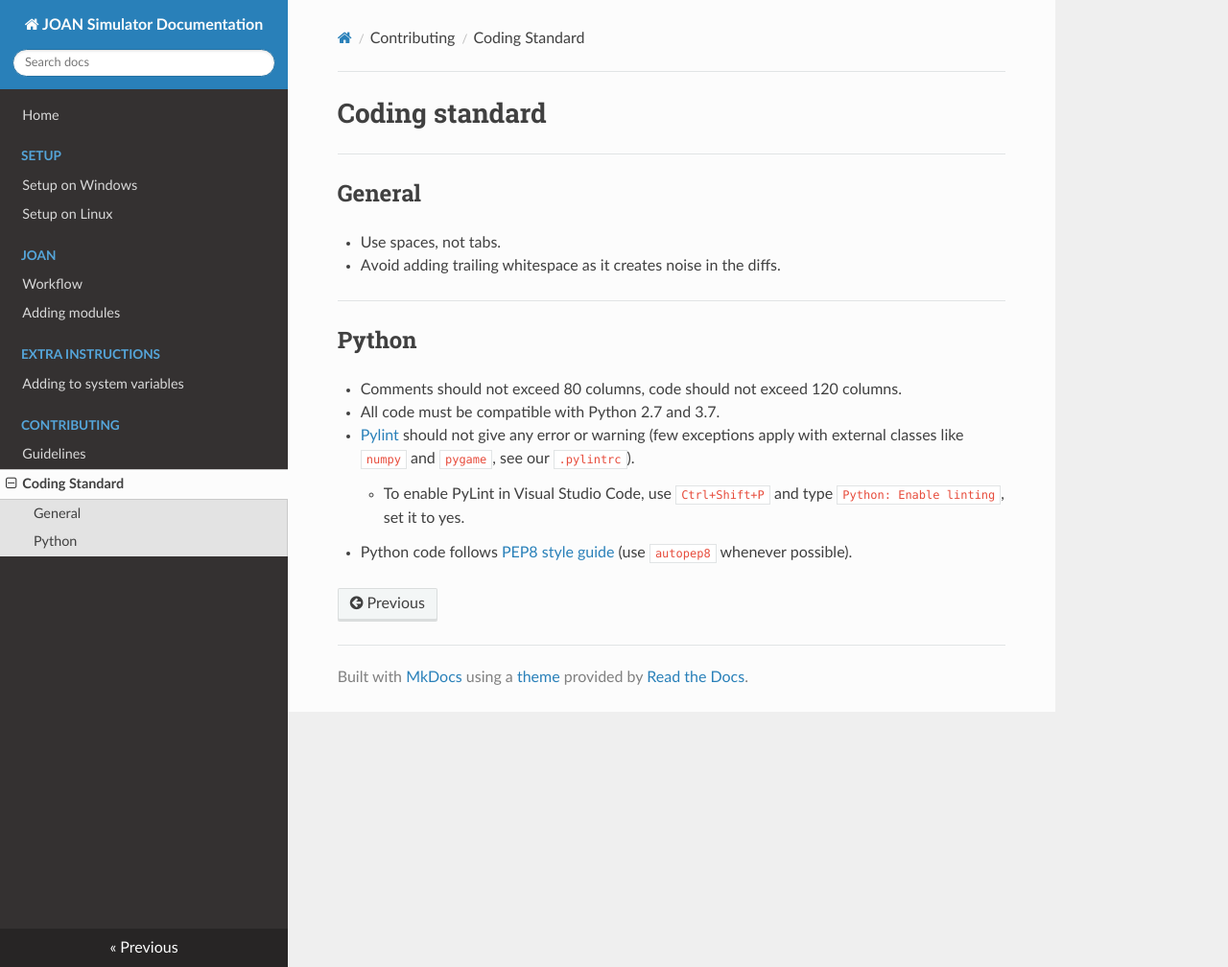
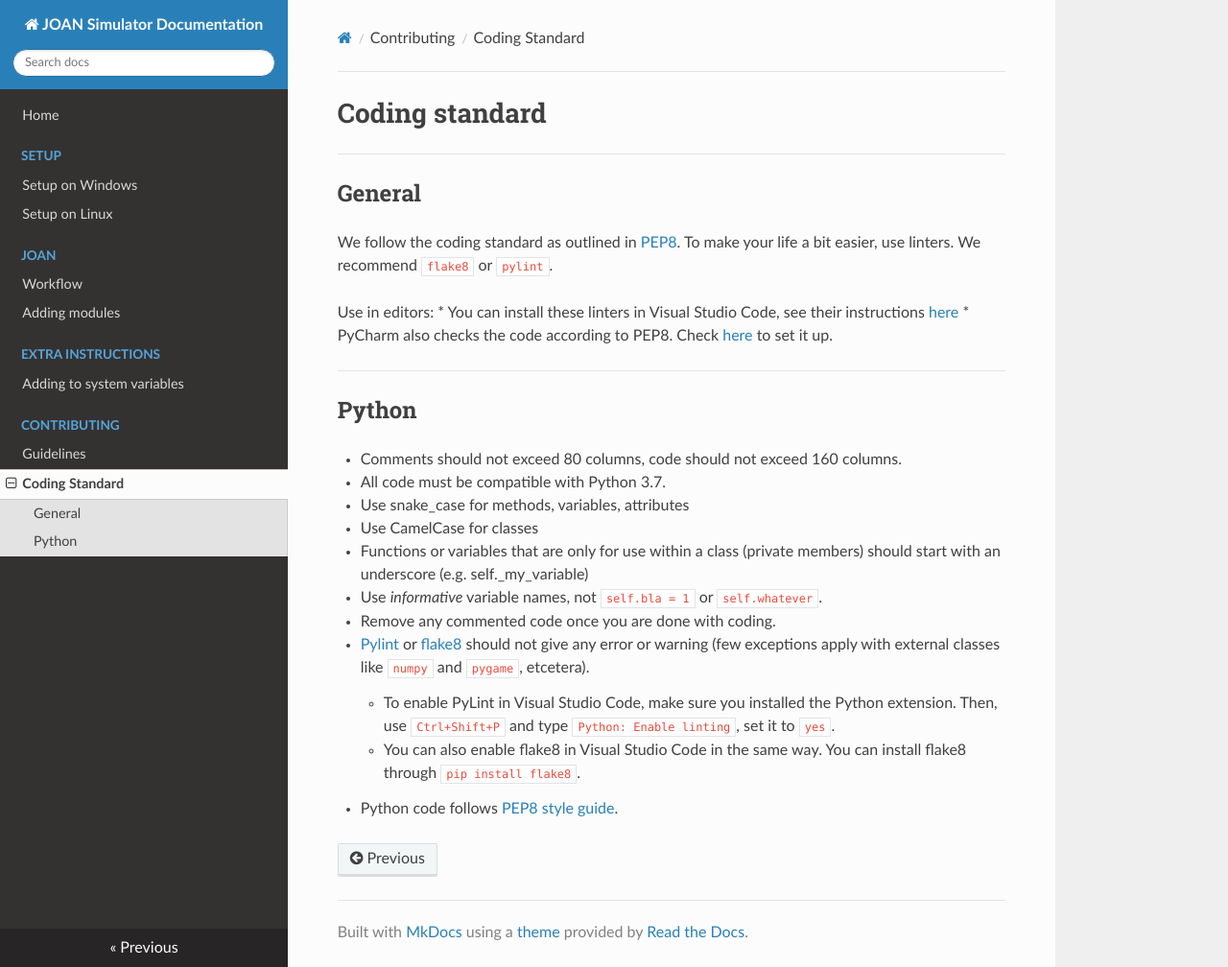
Before and after one commit to tud-hri/joan, an MkDocs documentation site: the page built from docs/contributing-coding-standard.md, in a window 1280 px wide and 1008 px high. Shown: the whole window at 96% size. Built offline with MkDocs 1.6.1, drawn with Linux system fonts in a browser that asks for light colours; nearby versions of some CDN libraries.

Commit message:
Updated contributing guidelines

```diff
--- a/docs/contributing-coding-standard.md
+++ b/docs/contributing-coding-standard.md
@@ -3,17 +3,32 @@
 ---
 ## General
 
-  * Use spaces, not tabs.
-  * Avoid adding trailing whitespace as it creates noise in the diffs.
+We follow the coding standard as outlined in [PEP8][pep8link]. To make your life a bit easier, use linters. We recommend `flake8` or `pylint`.
+
+Use in editors:
+* You can install these linters in Visual Studio Code, see their instructions [here][vscodelinterlink]
+* PyCharm also checks the code according to PEP8. Check [here][pycharmlinterlink] to set it up.
+
+
+[pep8link]: https://www.python.org/dev/peps/pep-0008/
+[vscodelinterlink]: https://code.visualstudio.com/docs/python/linting
+[pycharmlinterlink]: https://www.google.com
 
 ---
 ## Python
 
-  * Comments should not exceed 80 columns, code should not exceed 120 columns.
-  * All code must be compatible with Python 2.7 and 3.7.
-  * [Pylint][pylintlink] should not give any error or warning (few exceptions apply with external classes like `numpy` and `pygame`, see our `.pylintrc`).
-    * To enable PyLint in Visual Studio Code, use `Ctrl+Shift+P` and type `Python: Enable linting`, set it to yes.
-  * Python code follows [PEP8 style guide][pep8link] (use `autopep8` whenever possible).
+  * Comments should not exceed 80 columns, code should not exceed 160 columns.
+  * All code must be compatible with Python 3.7.
+  * Use snake_case for methods, variables, attributes
+  * Use CamelCase for classes
+  * Functions or variables that are only for use within a class (private members) should start with an underscore (e.g. self._my_variable)
+  * Use _informative_ variable names, not `self.bla = 1` or `self.whatever`.
+  * Remove any commented code once you are done with coding.
+  * [Pylint][pylintlink] or [flake8][flake8link] should not give any error or warning (few exceptions apply with external classes like `numpy` and `pygame`, etcetera).
+    * To enable PyLint in Visual Studio Code, make sure you installed the Python extension. Then, use `Ctrl+Shift+P` and type `Python: Enable linting`, set it to `yes`.
+    * You can also enable flake8 in Visual Studio Code in the same way. You can install flake8 through `pip install flake8`.
+  * Python code follows [PEP8 style guide][pep8link].
 
 [pylintlink]: https://www.pylint.org/
+[flake8link]: https://flake8.pycqa.org/en/latest/
 [pep8link]: https://www.python.org/dev/peps/pep-0008/
--- a/mkdocs.yml
+++ b/mkdocs.yml
@@ -13,7 +13,7 @@ nav:
       - Adding modules: joan-adding-modules.md
 
     - Extra Instructions:
-      - Adding to system variables: sysPath.md
+      - Adding to system variables: sys-path.md
 
     - Contributing:
       - Guidelines: contributing-guidelines.md
```
Also changed, not shown: docs/contributing-guidelines.md (+11 -13 lines), docs/index.md (+1 -0 lines), docs/setup-windows.md (+9 -4 lines), docs/sys-path.md (renamed from docs/sysPath.md).
